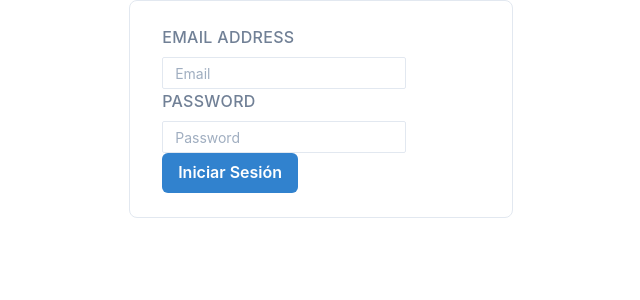
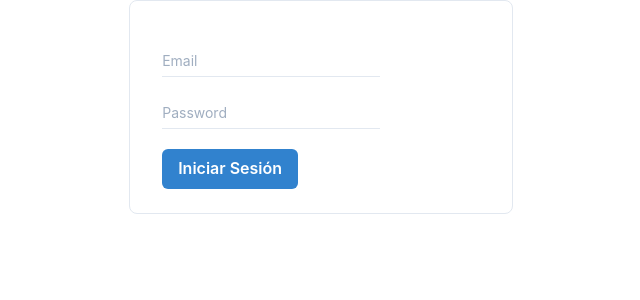
Before and after one commit to nfmontenegro/no-name, a React (Create React App) app: page /login in a window 1280 px wide. Shown: the top 300 px of the page, without its empty margins (224-864 px from the left). Built offline with nearby package versions, Linux system fonts and the light colour scheme.

Commit message:
added login error message

```diff
--- /dev/null
+++ b/src/components/Form/Form.css
@@ -0,0 +1,7 @@
+.full-witdh {
+  width: 100%;
+}
+
+.form-control {
+  margin: 20px 0px;
+}
--- a/src/components/Form/Form.js
+++ b/src/components/Form/Form.js
@@ -1,15 +1,15 @@
-import React from 'react'
-import {Container, FormControl, FormLabel, InputGroup} from '@chakra-ui/react'
+import {Container, FormControl} from '@chakra-ui/react'
 
 import Input from '../../components/Form/Input'
+import Button from '../../components/Form/Button'
 import Box from '../../components/Card'
 
-const FormComponent = ({handleSubmit, formTemplate, children}) => {
+import './Form.css'
+
+const FormComponent = ({handleSubmit, isSubmitting, formTemplate, textButton, loginError}) => {
   const renderFormControl = fields =>
     fields.map(field => (
-      <FormControl id={field.name} key={field.name}>
-        <FormLabel size>{field.label}</FormLabel>
-        <InputGroup size="md">
+      <FormControl id={field.name} key={field.name} className="form-control">
         <Input
           name={field.name}
           type={field.type}
@@ -17,7 +17,6 @@ const FormComponent = ({handleSubmit, formTemplate, children}) => {
           value={field.value}
           placeholder={field.placeHolder}
         />
-        </InputGroup>
       </FormControl>
     ))
 
@@ -25,8 +24,9 @@ const FormComponent = ({handleSubmit, formTemplate, children}) => {
     <Container>
       <Box>
         <form onSubmit={handleSubmit}>
+          {loginError && <div>{loginError}</div>}
           {renderFormControl(formTemplate)}
-          {children}
+          <Button loading={isSubmitting} textButton={textButton} />
         </form>
       </Box>
     </Container>
--- a/src/components/Form/Input.js
+++ b/src/components/Form/Input.js
@@ -9,6 +9,7 @@ const InputComponent = ({placeholder, value, name, onChange, type}) => (
     onChange={onChange}
     type={type}
     size="sm"
+    variant="flushed"
   />
 )
 
--- a/src/features/user/UserLogin.js
+++ b/src/features/user/UserLogin.js
@@ -1,4 +1,4 @@
-import React from 'react'
+import React, {useState} from 'react'
 import {useFormik} from 'formik'
 import {useDispatch} from 'react-redux'
 import {useHistory} from 'react-router-dom'
@@ -7,9 +7,8 @@ import {StatusCodes} from 'http-status-codes'
 import {userLogin} from './userSlice'
 import FormComponent from '../../components/Form/Form'
 
-import Button from '../../components/Form/Button'
-
 const UserLogin = () => {
+  const [loginErrorMessage, setLoginErrorMessage] = useState(null)
   const dispatch = useDispatch()
   const history = useHistory()
 
@@ -19,7 +18,7 @@ const UserLogin = () => {
       const {payload} = await dispatch(userLogin(values))
 
       if (payload.statusCode === StatusCodes.NOT_FOUND) {
-        console.log('Email o password incorrectos')
+        setLoginErrorMessage(payload.details)
       } else {
         localStorage.setItem('token', payload.data.token)
         history.push('/')
@@ -54,9 +53,8 @@ const UserLogin = () => {
       isSubmitting={isSubmitting}
       handleSubmit={handleSubmit}
       textButton="Iniciar Sesión"
-    >
-      <Button loading={isSubmitting} textButton="Iniciar Sesión" />
-    </FormComponent>
+      loginError={loginErrorMessage}
+    />
   )
 }
 
--- a/src/features/user/userSlice.js
+++ b/src/features/user/userSlice.js
@@ -34,7 +34,6 @@ const userSlice = createSlice({
       }
     },
     [userLogin.rejected]: (state, action) => {
-      console.log('REJECTED ACTION:', action)
       state.user = {
         status: 'idle',
         data: {},
```
Lines whose indentation alone changed are shown as unchanged.
